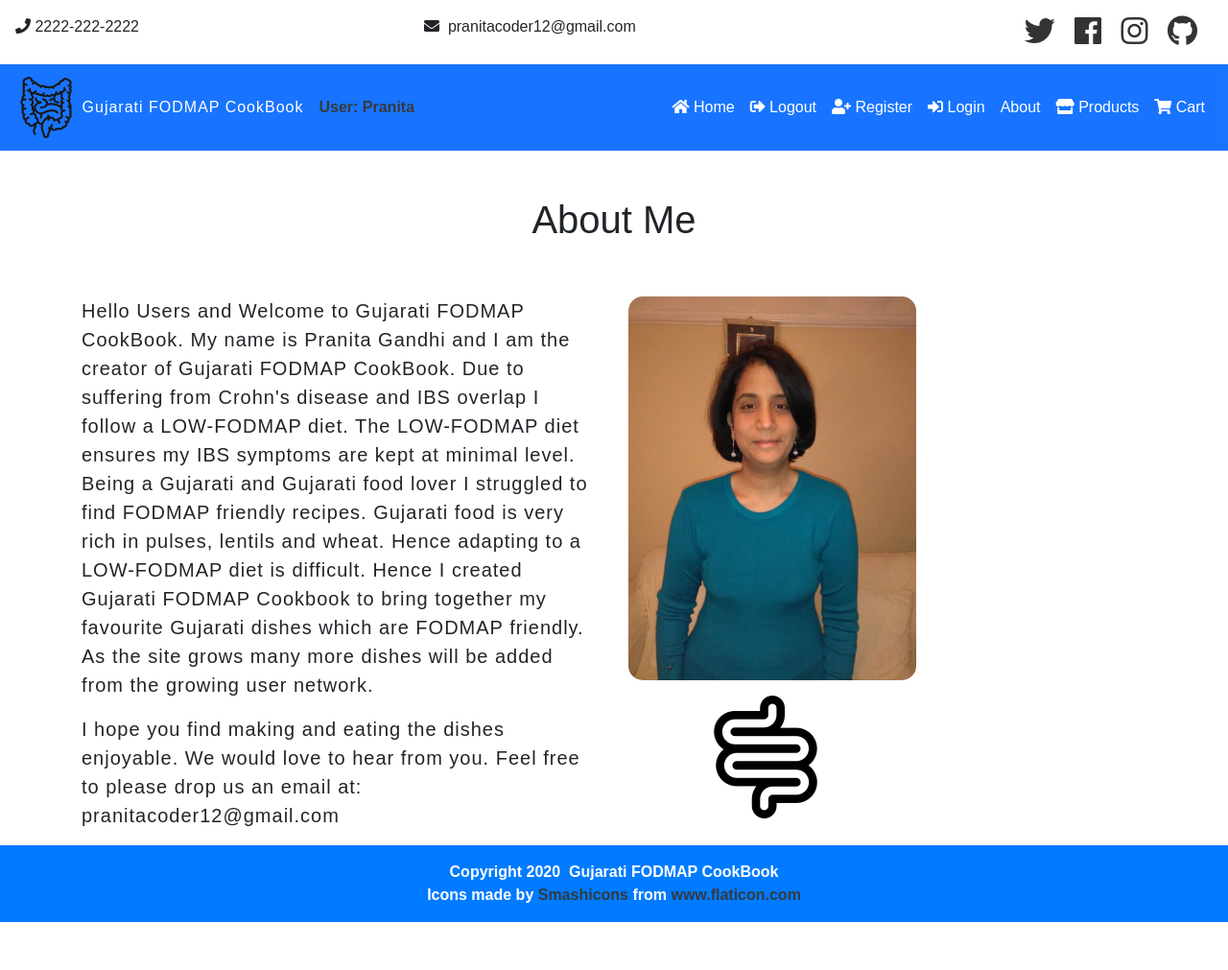
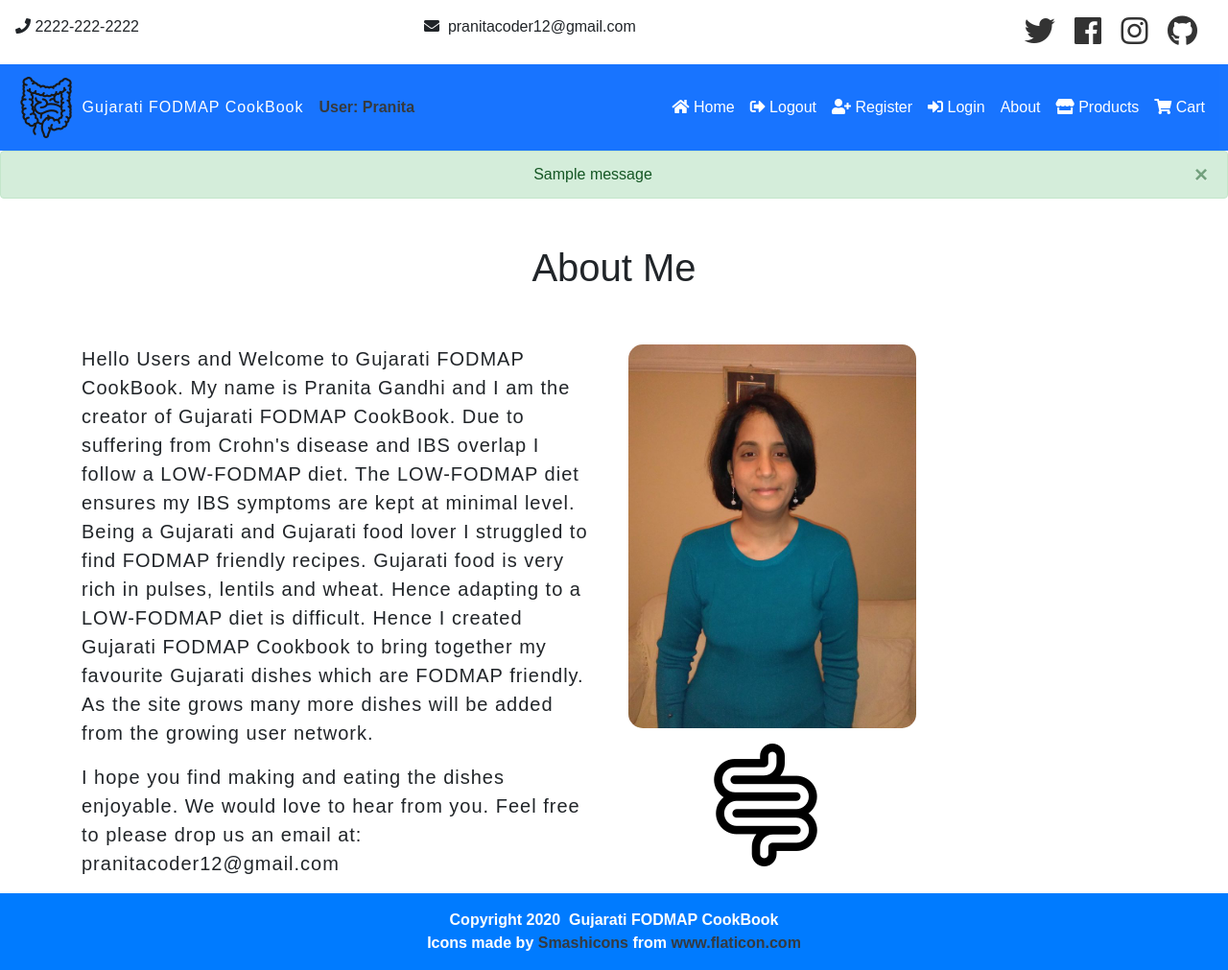
Before and after one commit to pranitastudent/Guju-FODMAP-CookBook, a Flask app: page /about in a window 1280 px wide. Shown: the whole page at 96% size. Before the commit the page ends 961 px from the top, so only its background shows below. Run offline with Flask 2, Linux system fonts and the light colour scheme; one stand-in notice (Sample message) is shown; some libraries are stand-ins or nearby versions.

Commit message:
Case insensitivity added to search and message alert set up

```diff
--- a/app.py
+++ b/app.py
@@ -69,7 +69,7 @@ def findtask():
     if results.count():
          return render_template('search.html', results=results, query=query, title="Search")
     else:
-        return '<h1> No results were found </h1>'
+        flash('No results were found', 'info')
     return render_template('index.html')
 
 
--- a/templates/base.html
+++ b/templates/base.html
@@ -24,6 +24,27 @@
 <!-- Nav Bar -->
 {% include 'navbar.html'%}
 
+<!-- Messages- code adapted from Coderwall (https://coderwall.com/p/ijrrpa/flask-flash-messages-as-bootstrap-alert) -->
+
+<div class="container-fluid text-center px-0">
+    <div class="row">
+    {% with messages = get_flashed_messages(with_categories=true) %}
+      {% if messages %}
+        {% for category, message in messages %}
+         <div class="col-xs-12 col-sm-12 mx-auto">
+        <div class="alert mb-0 alert-{{ category }} alert-dismissible" role="alert">
+        <button type="button" class="close" data-dismiss="alert" aria-label="Close"><span aria-hidden="true">&times;</span></button>
+        {{ message }}
+        </div>
+    </div>
+        {% endfor %}
+     {% endif %}
+    {% endwith %}
+</div>
+</div>
+
+<!-- End of messages -->
+
 <!-- Main Content -->
 
 {% block content %}
```
